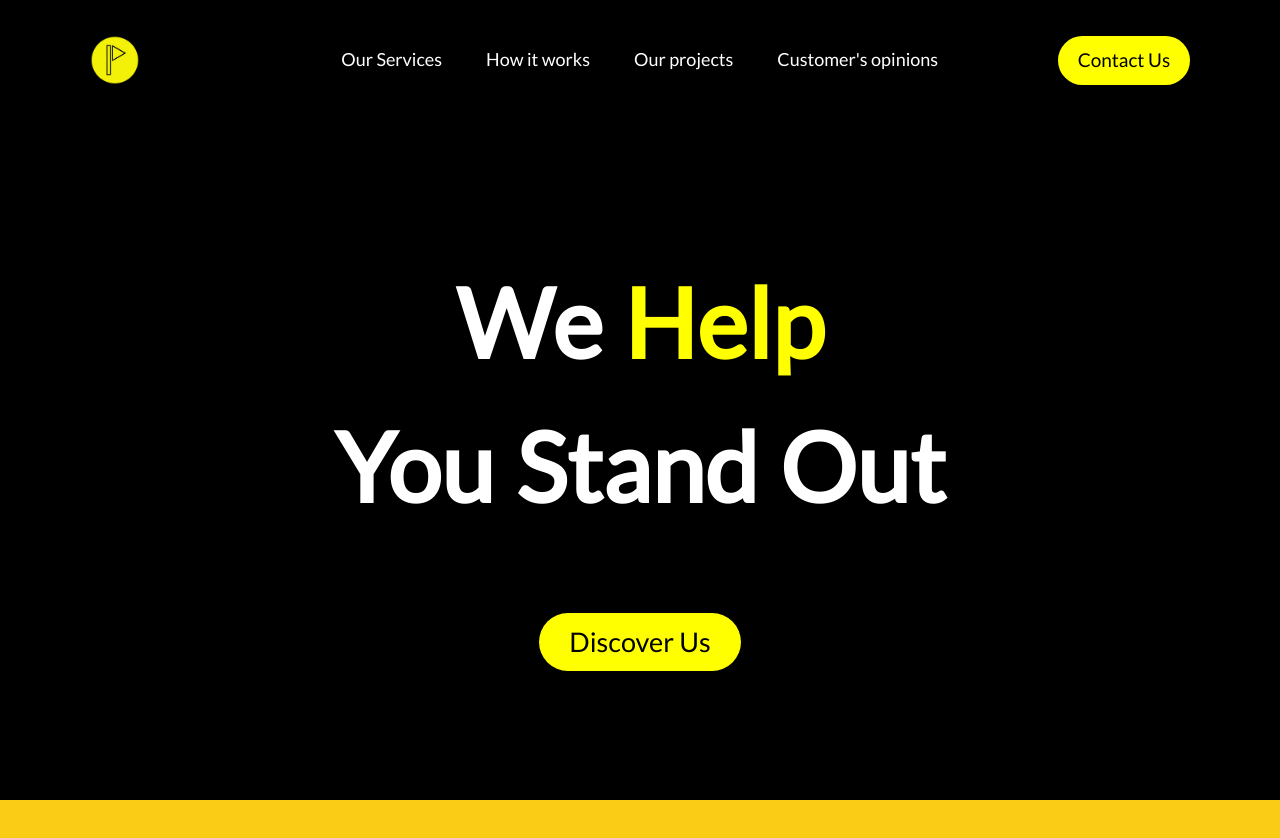
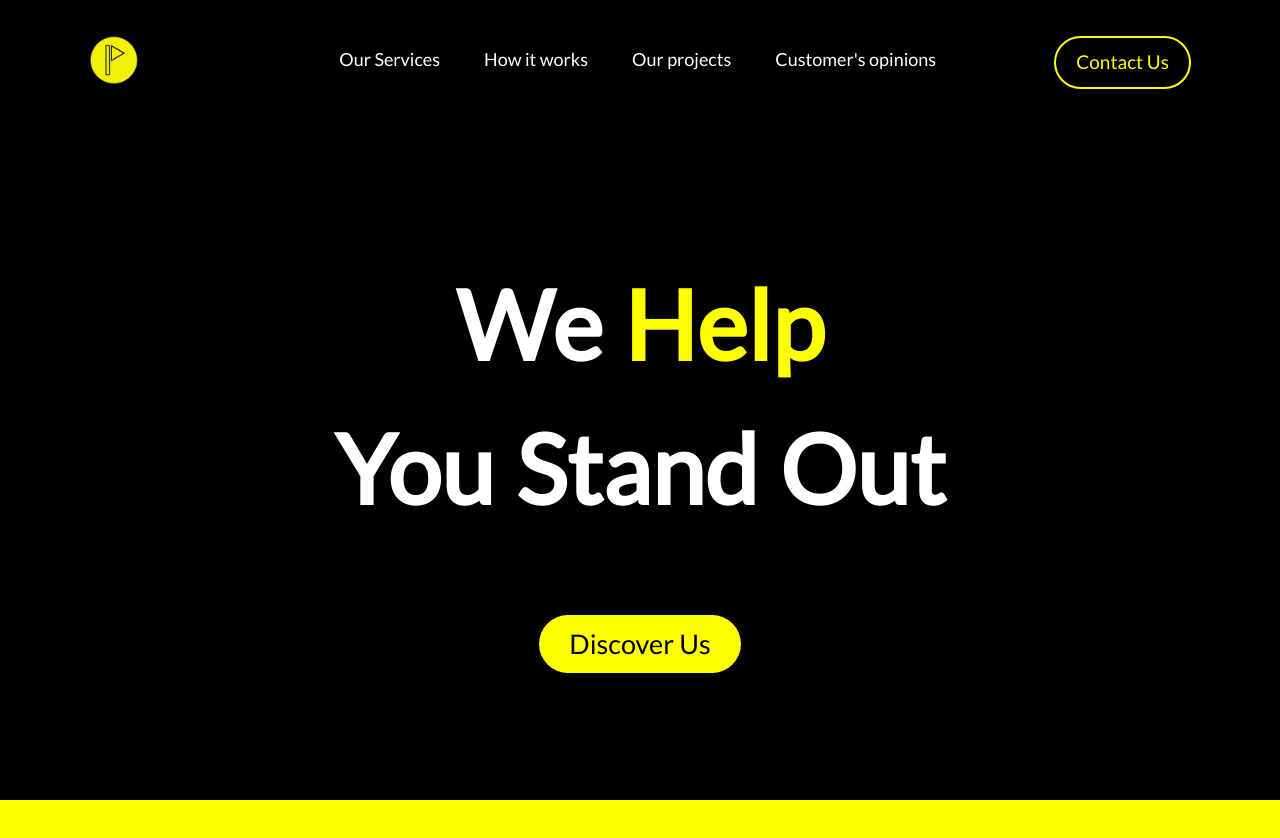
Before and after one commit to harshj2109/nextjs-blog, a Next.js app: page / in a window 1280 px wide. Shown: the top 838 px of the page. Built offline with nearby package versions, Linux system fonts and the light colour scheme.

Commit message:
Add files via upload

```diff
--- a/app/globals.css
+++ b/app/globals.css
@@ -23,21 +23,30 @@ html{
 .nav-list a{
     margin: 0px 22px;
     font-size: 18px;
+    transition: all 0.3s;
+}
+.nav-list a:hover{
+    color: yellow;
 }
 .btn1{
     margin: 36px 0;
     margin-left:-82px ;
 }
 .btn1 button{
-    color: black;
-    background-color: yellow;
+    color: yellow;
+    border: 2px solid yellow;
+
     padding: 10px 20px;
     border-radius: 30px;
     font-size: 19px;
+    transition: all 0.3s;
+
 }
-/* .main{
-    margin-top: 75px;
-} */
+.btn1 button:hover{
+    color: black;
+    background-color: yellow;
+}
+
 .main-text{
     color: white;
     font-weight: bolder;
@@ -72,8 +81,10 @@ html{
 }
 
 
+
 /* container 2 */
 .container2{
     width: 100%;
     height: 100vh;
+    background-color: yellow;
 }
--- a/app/page.js
+++ b/app/page.js
@@ -51,7 +51,7 @@ const btn = document.getElementById('btn1');
     </div>
 
     {/* container 2 */}
-    <div className="container2 bg-yellow-400" id='container2'>
+    <div className="container2" id='container2'>
 
     </div>
     </>
```
